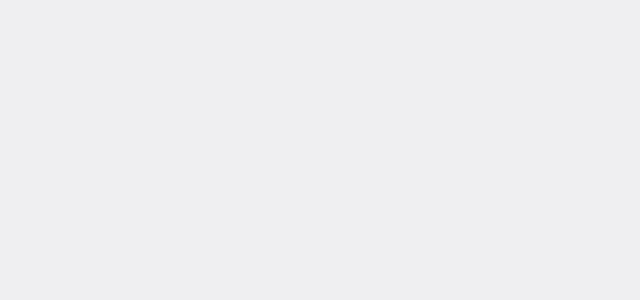
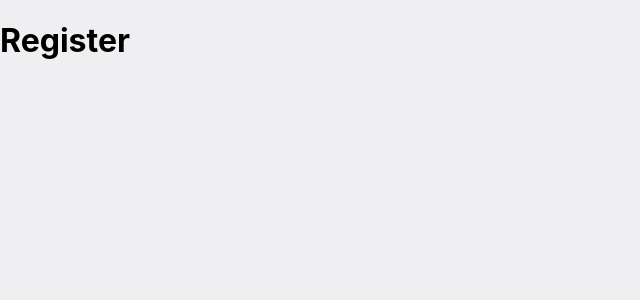
Before and after one commit to mlopeesz/fogo-delivery, a React (Create React App) app in the folder front-end/: page /register in a window 1280 px wide. Before the commit this address had no page. Shown: the top 300 px of the page, without its empty margins (0-640 px from the left). Built offline with nearby package versions, Linux system fonts and the light colour scheme.

Commit message:
feat: :sparkles: Register page and import in App

```diff
--- a/front-end/src/App.js
+++ b/front-end/src/App.js
@@ -2,12 +2,14 @@ import React from 'react';
 import { Navigate, Route, Routes } from 'react-router-dom';
 import './App.css';
 import Login from './pages/Login';
+import Register from './pages/Register';
 
 function App() {
   return (
     <Routes>
       <Route exact path="/" element={ <Navigate to="/login" /> } />
       <Route exact path="/login" element={ <Login /> } />
+      <Route exact path="/register" element={ <Register /> } />
     </Routes>
   );
 }
--- /dev/null
+++ b/front-end/src/pages/Register/index.jsx
@@ -0,0 +1,11 @@
+import React from 'react';
+
+function Register() {
+  return (
+    <div>
+      <h1>Register</h1>
+    </div>
+  );
+}
+
+export default Register;
```
